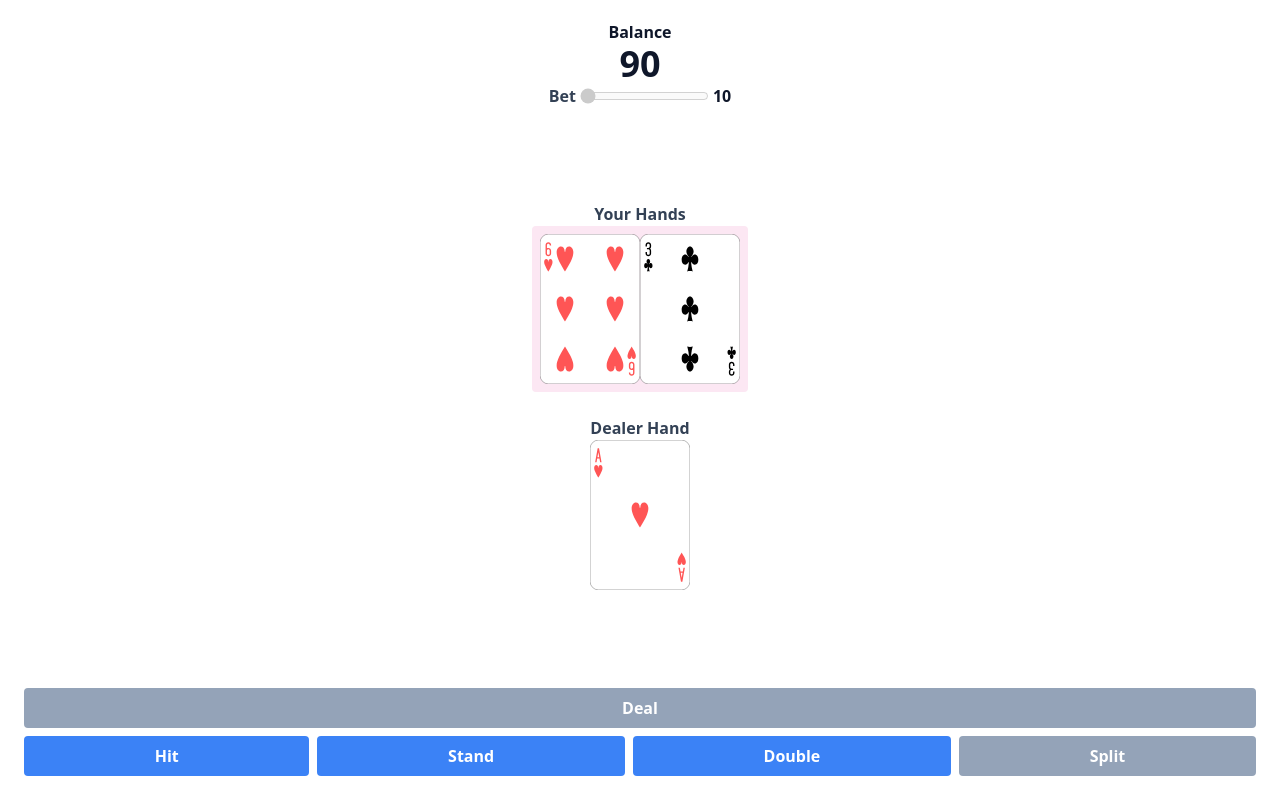
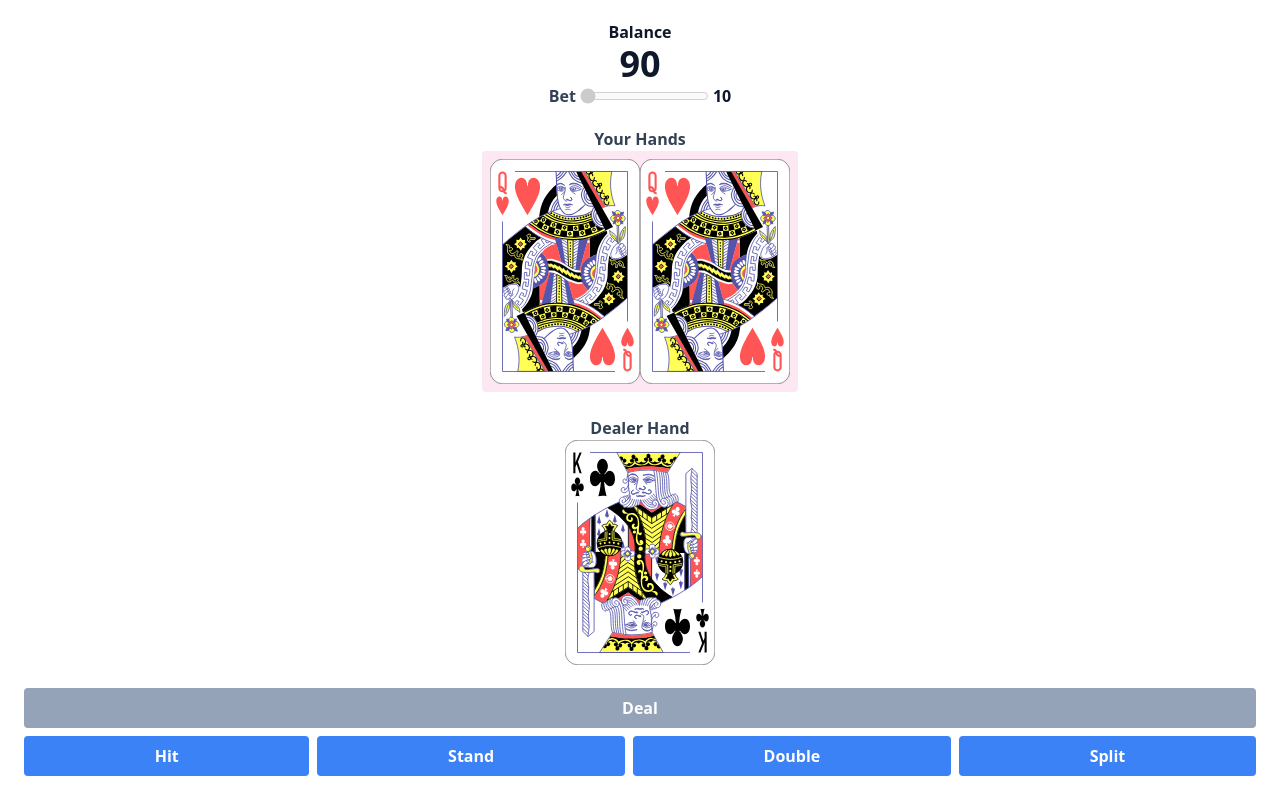
Before and after one commit to GregLahaye/blackjack, a Vue app: page / in a window 1280 px wide. Both pictures are taken after a click on the button "Deal". Built offline with nearby package versions, Linux system fonts and the light colour scheme; the HTML template or start-up script is replaced by a standard one.

Commit message:
update view

```diff
--- a/src/components/Card.vue
+++ b/src/components/Card.vue
@@ -14,7 +14,7 @@ defineProps<{
 
   <img
     :src="`cards/${card.rank}_of_${card.suit}.svg`"
-    width="100"
-    class="float-left"
+    width="150"
+    class="float-left m-auto"
   />
 </template>
--- a/src/views/BlackjackView.vue
+++ b/src/views/BlackjackView.vue
@@ -60,14 +60,15 @@ export default {
   },
   methods: {
     deal() {
-      const enableCheats = false;
+      const enableCheats = true;
       const cheat: Cheat = {
         humanCards: [
-          { rank: "J", suit: "diamonds" },
+          { rank: "Q", suit: "hearts" },
           { rank: "Q", suit: "hearts" },
         ],
         dealerCards: [
           { rank: "K", suit: "clubs" },
+          { rank: "10", suit: "spades" },
           { rank: "10", suit: "spades" },
         ],
       };
@@ -202,10 +203,12 @@ export default {
             rounded: true,
           }"
         >
-          <div class="active cards flex justify-center">
+          <div class="active cards flex flex-col items-center">
+            <div>
               <template v-for="card of hand?.cards" :key="card">
                 <Card :card="card"></Card>
               </template>
+            </div>
           </div>
 
           <template v-if="hand.result">
@@ -221,7 +224,8 @@ export default {
           Dealer Hand
         </p>
 
-        <div v-if="round?.dealerHand" class="cards flex justify-center">
+        <div v-if="round?.dealerHand" class="cards flex flex-col items-center">
+          <div>
             <Card :card="round.dealerHand.cards[0]"></Card>
 
             <template v-if="humanHasActionableHands === false">
@@ -232,6 +236,7 @@ export default {
                 <Card :card="card"></Card>
               </template>
             </template>
+          </div>
         </div>
 
         <p
```
Lines whose indentation alone changed are shown as unchanged.
